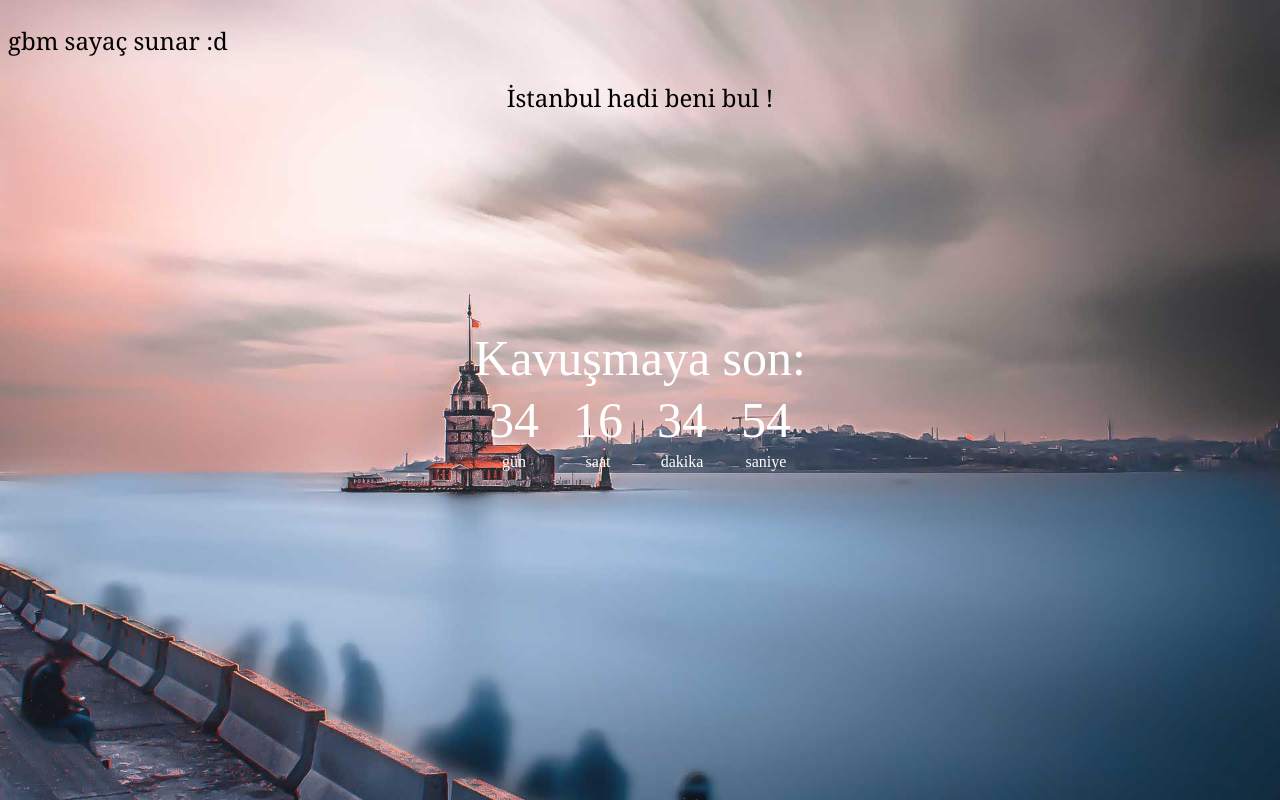
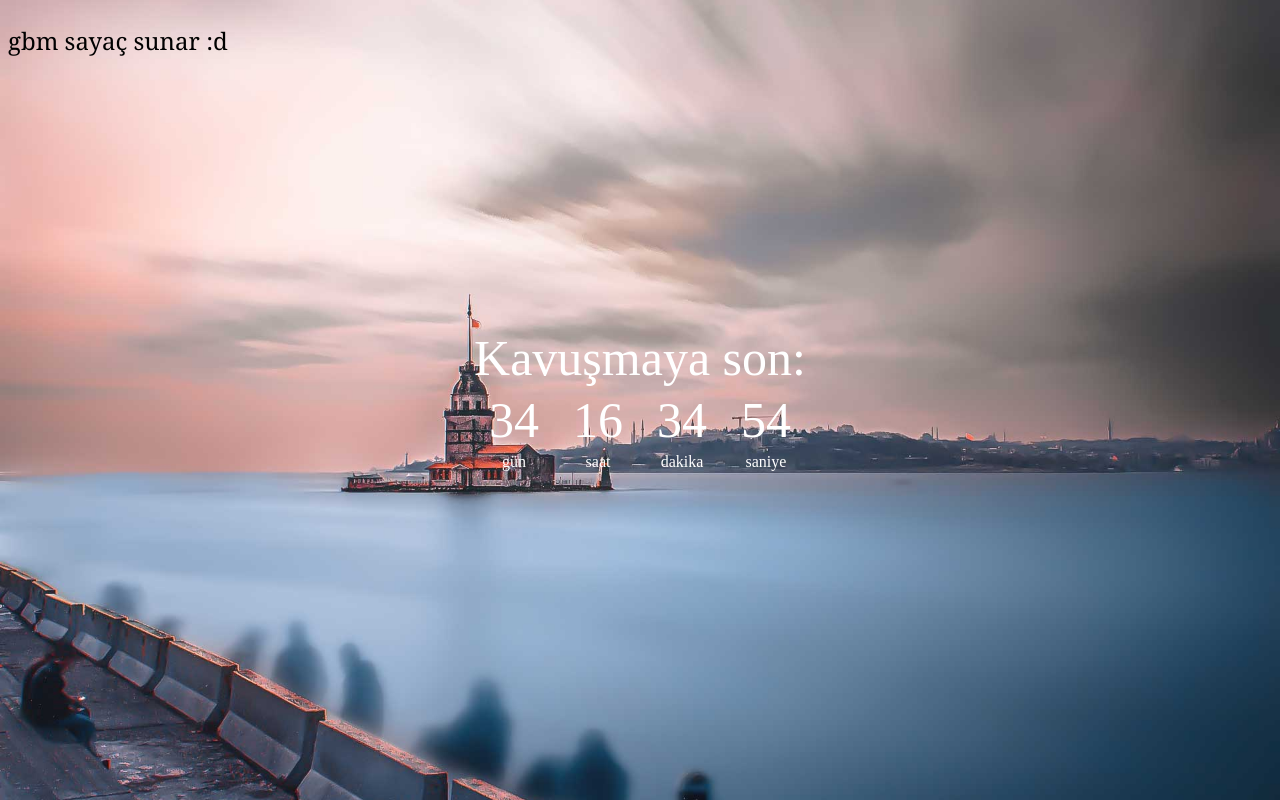
Before and after one commit to gulbarinmacin/gbmsyac.com, a plain HTML site: page index.html in a window 1280 px wide. Drawn offline with Linux system fonts and the light colour scheme.

Commit message:
Update index.html

```diff
--- a/index.html
+++ b/index.html
@@ -32,7 +32,6 @@
 	</head>
 	<body>
 		<p>gbm sayaç sunar :d</p>
-		<center><p>İstanbul hadi beni bul ! </p></center>
 		<table class="gerisayim">
 			<tr class="info">
 				<td colspan="4">Kavuşmaya son:</td>
```
